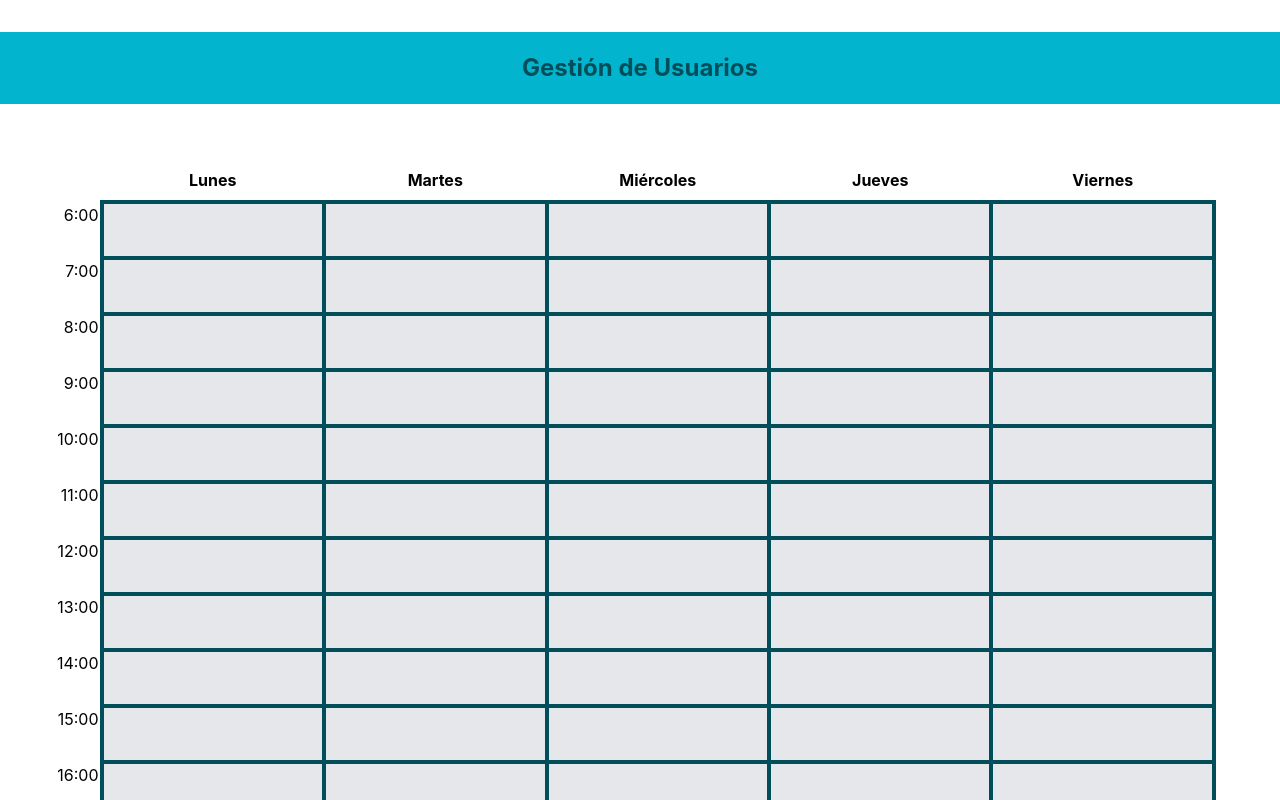
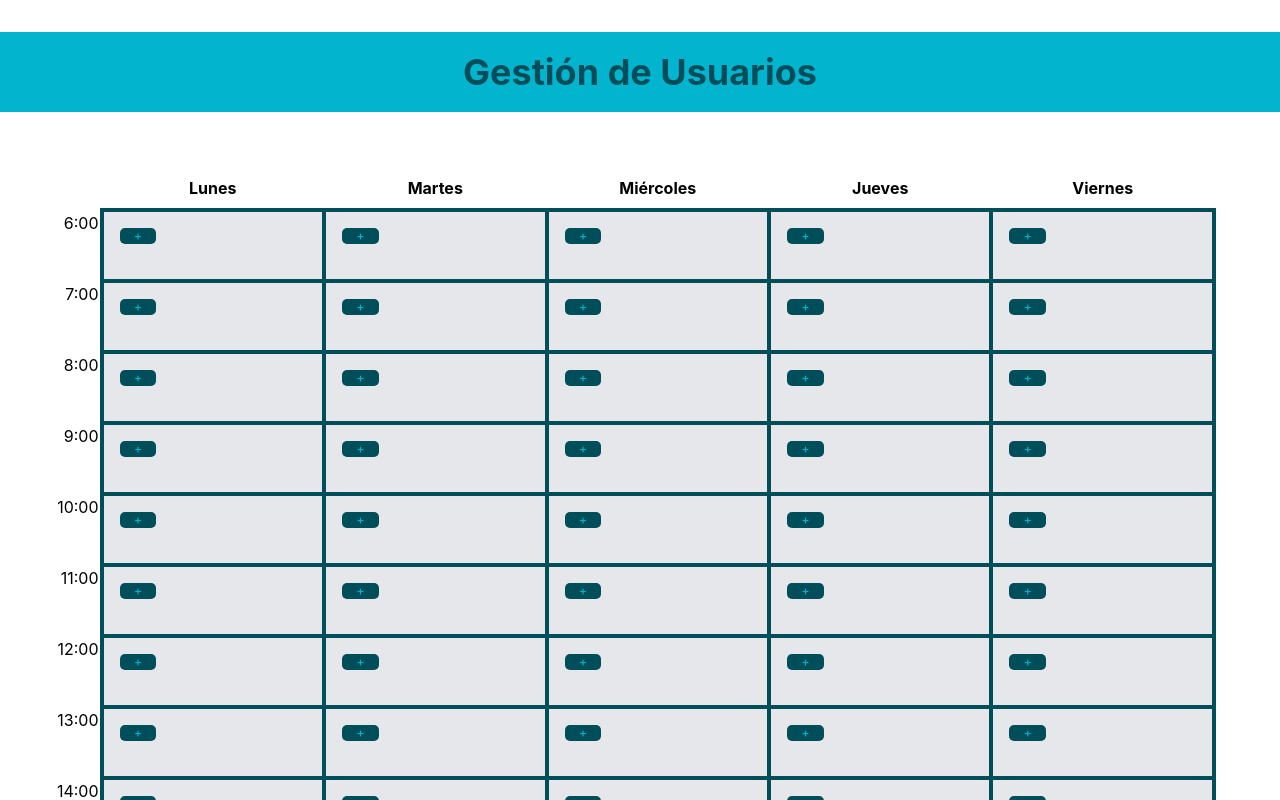
Before and after one commit to mateoavalose/EngineeringProject-III, a React (Vite) app: page / in a window 1280 px wide. Both pictures are taken after a click on the button "Login". Shown: the top 800 px of the page. Built offline with nearby package versions, Linux system fonts and the light colour scheme.

Commit message:
Added button to add text into cells

```diff
--- a/src/assets/ScheduleManagement/Schedule.jsx
+++ b/src/assets/ScheduleManagement/Schedule.jsx
@@ -1,11 +1,24 @@
-import React from 'react';
+import React, { useState } from 'react';
 
 export const Schedule = () => {
-    const hours = Array.from({ length: 14 }, (_, i) => i + 6);
+  const hours = Array.from({ length: 14 }, (_, i) => i + 6);
+
+  const [schedule, setSchedule] = useState(
+    Array(14).fill(Array(5).fill(''))
+  );
+  const handleAddText = (rowIdx, colIdx) => {
+    const newText = prompt('Enter text for this cell:');
+    if (newText) {
+      const updatedSchedule = schedule.map((row, i) =>
+        row.map((cell, j) => (i === rowIdx && j === colIdx ? newText : cell))
+      );
+      setSchedule(updatedSchedule);
+    }
+  };
 
   return (
     <div className="flex flex-col justify-center mb-12 w-[100vw]">
-      <h2 className="w-[100%] text-2xl font-bold text-[#004E59]">Gestión de Usuarios</h2>
+      <h2 className="w-[100%] text-4xl font-bold text-[#004E59]">Gestión de Usuarios</h2>
       <table className="table-auto border-collapse w-[95%]">
         <thead>
           <tr>
@@ -18,14 +31,18 @@ export const Schedule = () => {
           </tr>
         </thead>
         <tbody>
-          {hours.map((hour) => (
+          {hours.map((hour, rowIdx) => (
             <tr key={hour}>
               <td className="text-black text-right align-text-top">{hour}:00</td>
-              <td className="bg-gray-200 border-4 border-[#004E59] min-w-[100px]"><div className="min-h-[50px] text-black"></div></td>
-              <td className="bg-gray-200 border-4 border-[#004E59] min-w-[100px]"><div className="min-h-[50px] text-black"></div></td>
-              <td className="bg-gray-200 border-4 border-[#004E59] min-w-[100px]"><div className="min-h-[50px] text-black"></div></td>
-              <td className="bg-gray-200 border-4 border-[#004E59] min-w-[100px]"><div className="min-h-[50px] text-black"></div></td>
-              <td className="bg-gray-200 border-4 border-[#004E59] min-w-[100px]"><div className="min-h-[50px] text-black"></div></td>
+              {[...Array(5)].map((_, colIdx) => (
+                <td key={colIdx} className="bg-gray-200 border-4 border-[#004E59] min-w-[100px] relative">
+                  <div className="min-h-[50px] text-black relative">
+                    {schedule[rowIdx][colIdx]}
+                    <button className="relative bg-[#004E59] text-white rounded-full w-4 h-4 flex items-center justify-center text-xs"
+                      onClick={() => handleAddText(rowIdx, colIdx)}>+</button>
+                  </div>
+                </td>
+              ))}
             </tr>
           ))}
         </tbody>
```
